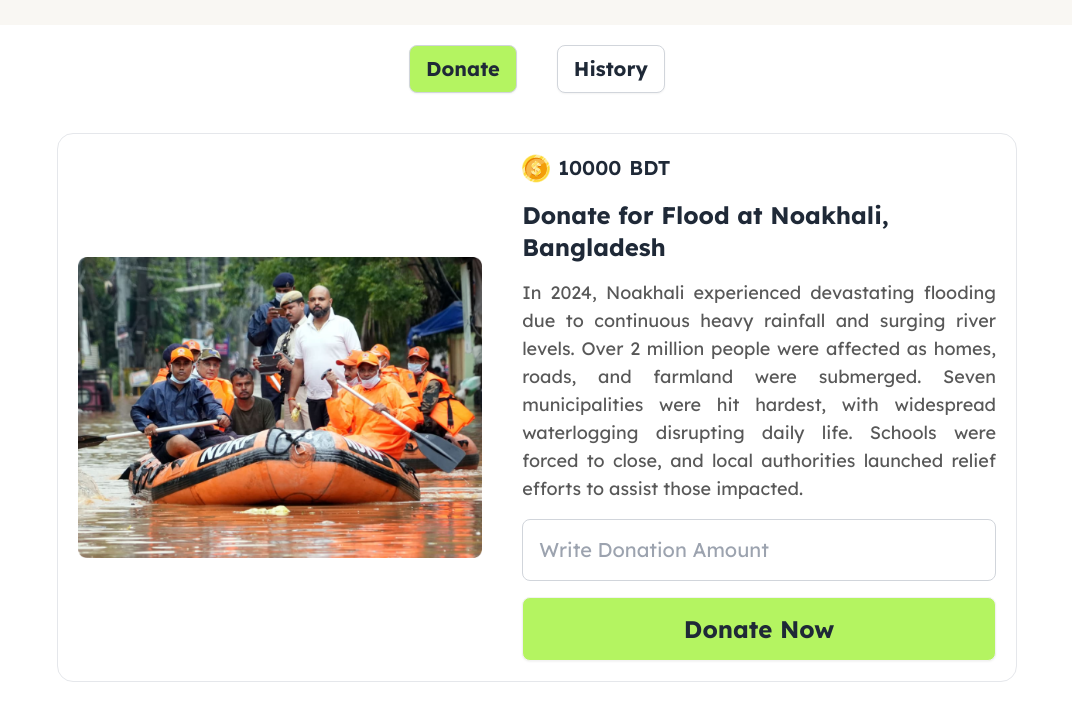
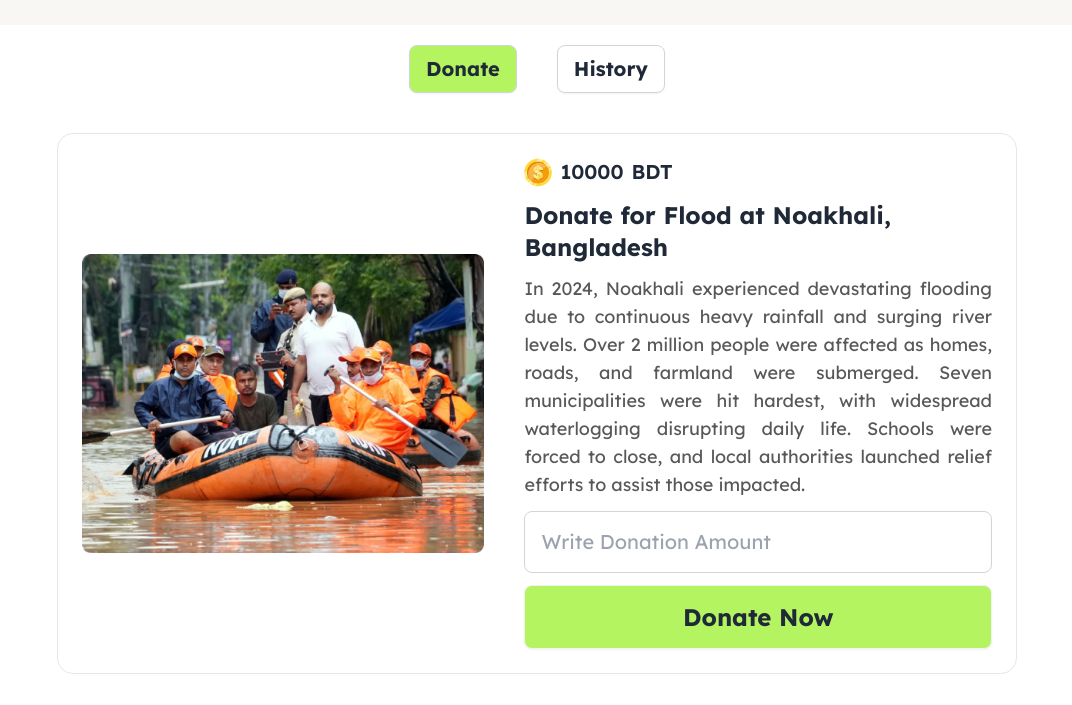
Before and after one commit to mdashraful24/my-web-assignments05-repo, a plain HTML site: page index.html in a window 1280 px wide. Shown: the part 80-785 px from the top of the page, without its empty margins (103-1175 px from the left). Drawn offline with nearby package versions, Linux system fonts and the light colour scheme.

Commit message:
added card one debug

```diff
--- a/index.html
+++ b/index.html
@@ -89,12 +89,14 @@
         <section id="cards">
             <div class="space-y-8">
                 <!-- first card -->
-                <div class="w-11/12 lg:w-3/4 border p-5 rounded-2xl mx-auto">
+                <div class="w-11/12 lg:w-3/4 border p-6 rounded-2xl mx-auto">
                     <div class="flex flex-col lg:flex-row justify-center items-center gap-10">
                         <div>
                             <img src="./assets/noakhali.png" alt="">
                         </div>
-                        <div class="lg:w-2/3 space-y-4">
+
+                        <div class="lg:w-2/3">
+                            <div class="space-y-3">
                                 <div class="flex gap-2 text-xl font-bold">
                                     <img src="assets/coin.png" alt="">
                                     <h3 id="donate-noakhali" class="text-xl font-semibold">10000</h3>
@@ -114,6 +116,8 @@
                                     onclick="my_modal_1.showModal()">Donate
                                     Now</button>
                             </div>
+                        </div>
+
                     </div>
                 </div>
                 <!-- second card -->
```
Also changed, not shown: history.html (deleted), js/home.js (added), js/test.js (deleted), test.html (deleted). Lines whose indentation alone changed are shown as unchanged.
